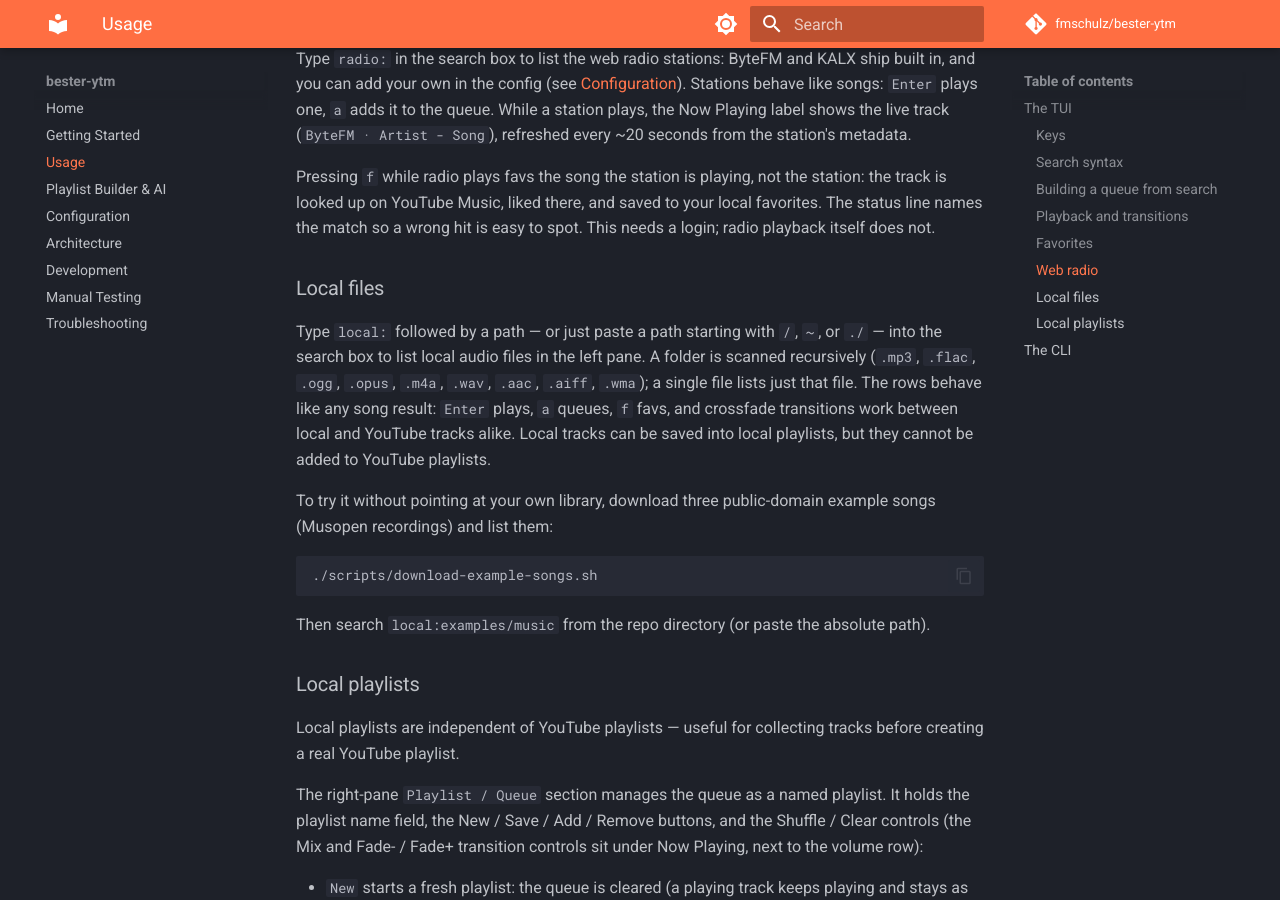
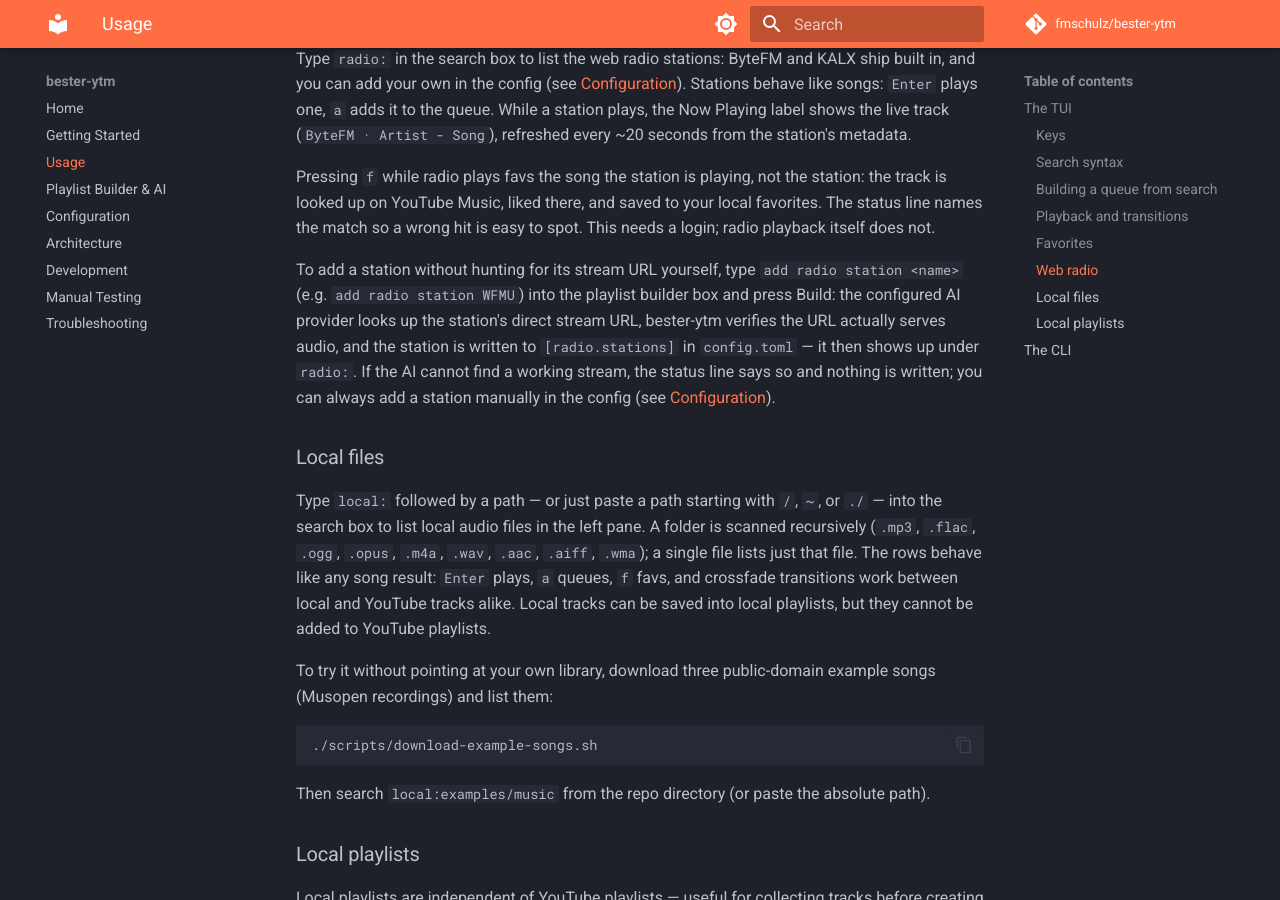
Before and after one commit to fmschulz/bester-ytm, an MkDocs documentation site: the page built from docs/usage.md, in a window 1280 px wide and 900 px high, scrolled down 3053 px. Built offline with MkDocs 1.6.1 and Material for MkDocs 9.7.7, drawn with Linux system fonts in a browser that asks for light colours; comment, search, counter and statistics services are not loaded.

Commit message:
docs: AI radio station adding in usage, builder, and configuration

```diff
--- a/docs/usage.md
+++ b/docs/usage.md
@@ -160,6 +160,15 @@ station: the track is looked up on YouTube Music, liked there, and saved to
 your local favorites. The status line names the match so a wrong hit is easy
 to spot. This needs a login; radio playback itself does not.
 
+To add a station without hunting for its stream URL yourself, type
+`add radio station <name>` (e.g. `add radio station WFMU`) into the playlist
+builder box and press Build: the configured AI provider looks up the
+station's direct stream URL, bester-ytm verifies the URL actually serves
+audio, and the station is written to `[radio.stations]` in `config.toml` —
+it then shows up under `radio:`. If the AI cannot find a working stream, the
+status line says so and nothing is written; you can always add a station
+manually in the config (see [Configuration](configuration.md)).
+
 ### Local files
 
 Type `local:` followed by a path — or just paste a path starting with `/`,
```
Also changed, not shown: CLAUDE.md (+1 -1 lines), docs/builder.md (+5 -0 lines), docs/configuration.md (+3 -0 lines).
